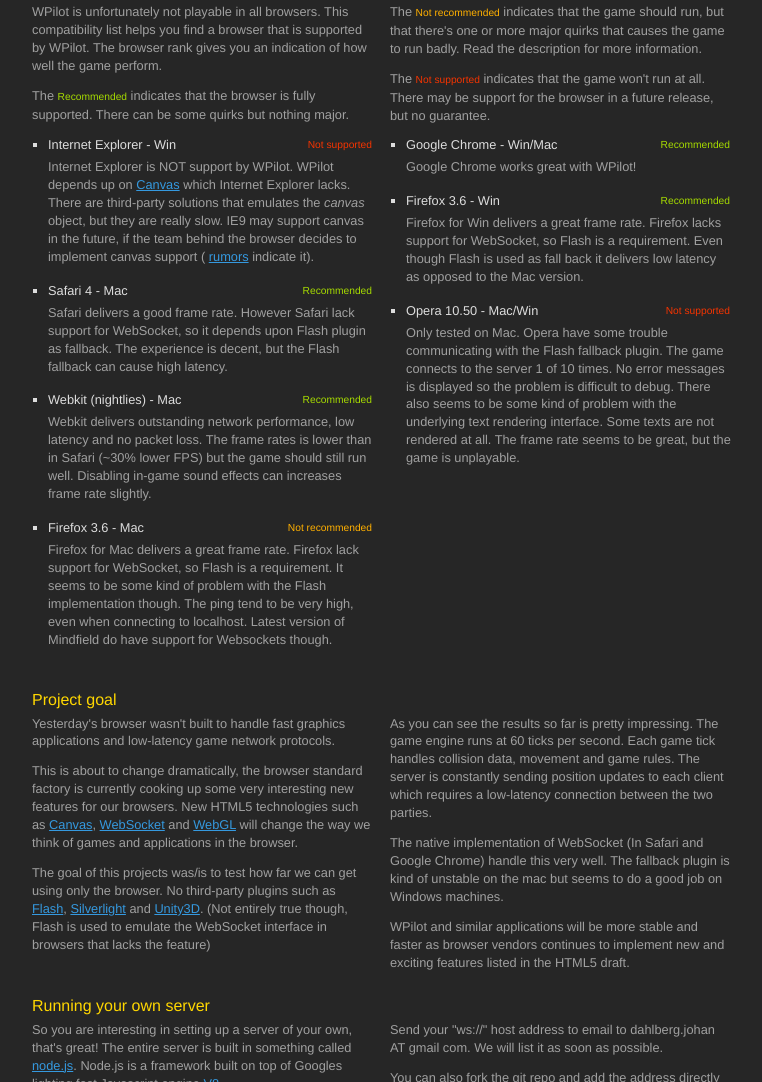
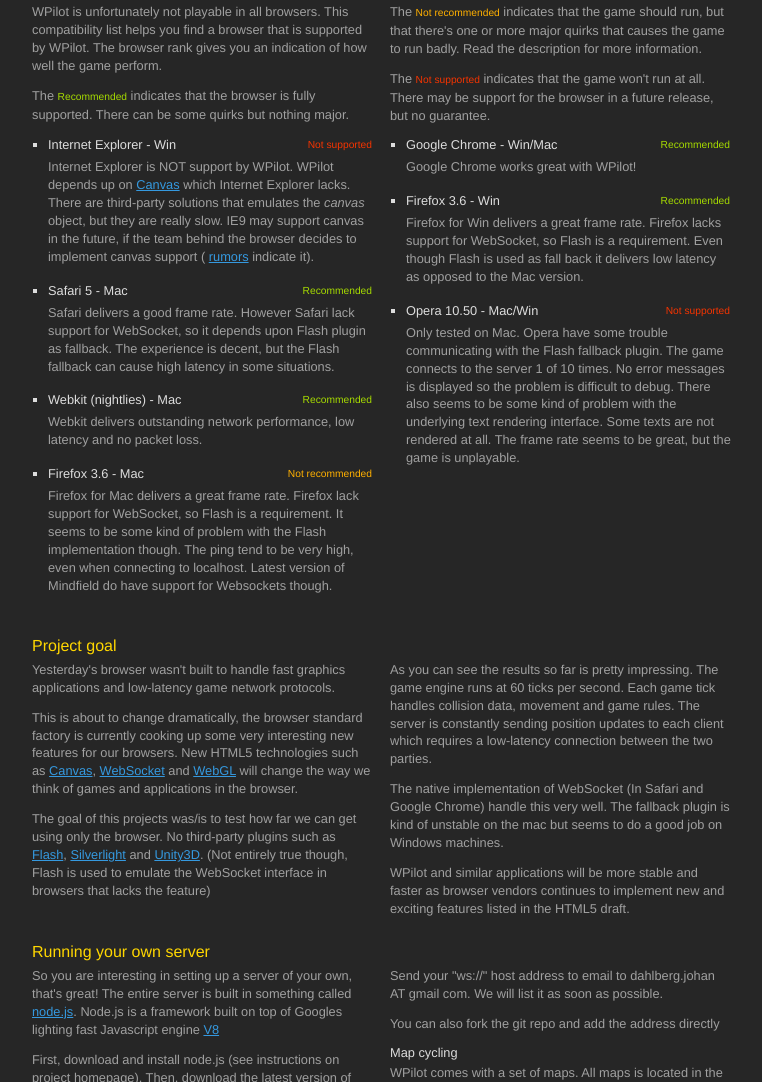
Before and after one commit to jfd/wpilot, a website: page index.html in a window 1280 px wide. Shown: the part 1577-2659 px from the top of the page, without its empty margins (258-1020 px from the left). Drawn offline with nearby package versions, Linux system fonts and the light colour scheme.

Commit message:
updated section about safari and webkit

```diff
--- a/index.html
+++ b/index.html
@@ -606,16 +606,15 @@
 					decides to implement canvas support (
 					<a href="http://ajaxian.com/archives/ie9-canvas-support-leaked-by-amd">rumors</a>
 					indicate it).</span></li>
-				<li><h4>Safari 4 - Mac <span class="rank high">Recommended</span></h4>
+				<li><h4>Safari 5 - Mac <span class="rank high">Recommended</span></h4>
 				  <span>Safari delivers a good frame rate. However Safari lack support
 				  for WebSocket, so it depends upon Flash plugin as fallback. The
-				  experience is decent, but the Flash fallback can cause high latency.
+				  experience is decent, but the Flash fallback can cause high latency in
+				  some situations.
 				  </span></li>
 				<li><h4>Webkit (nightlies) - Mac<span class="rank high">Recommended</span>
 				  </h4><span>Webkit delivers outstanding network performance, low latency
-				  and no packet loss. The frame rates is lower than in Safari
-				  (~30% lower FPS) but the game should still run well. Disabling
-				  in-game sound effects can increases frame rate slightly.
+				  and no packet loss.
 				  </span></li>
 				<li><h4>Firefox 3.6 - Mac<span class="rank mid">Not recommended</span></h4>
 				  <span>Firefox for Mac delivers a great frame rate. Firefox lack support
```
